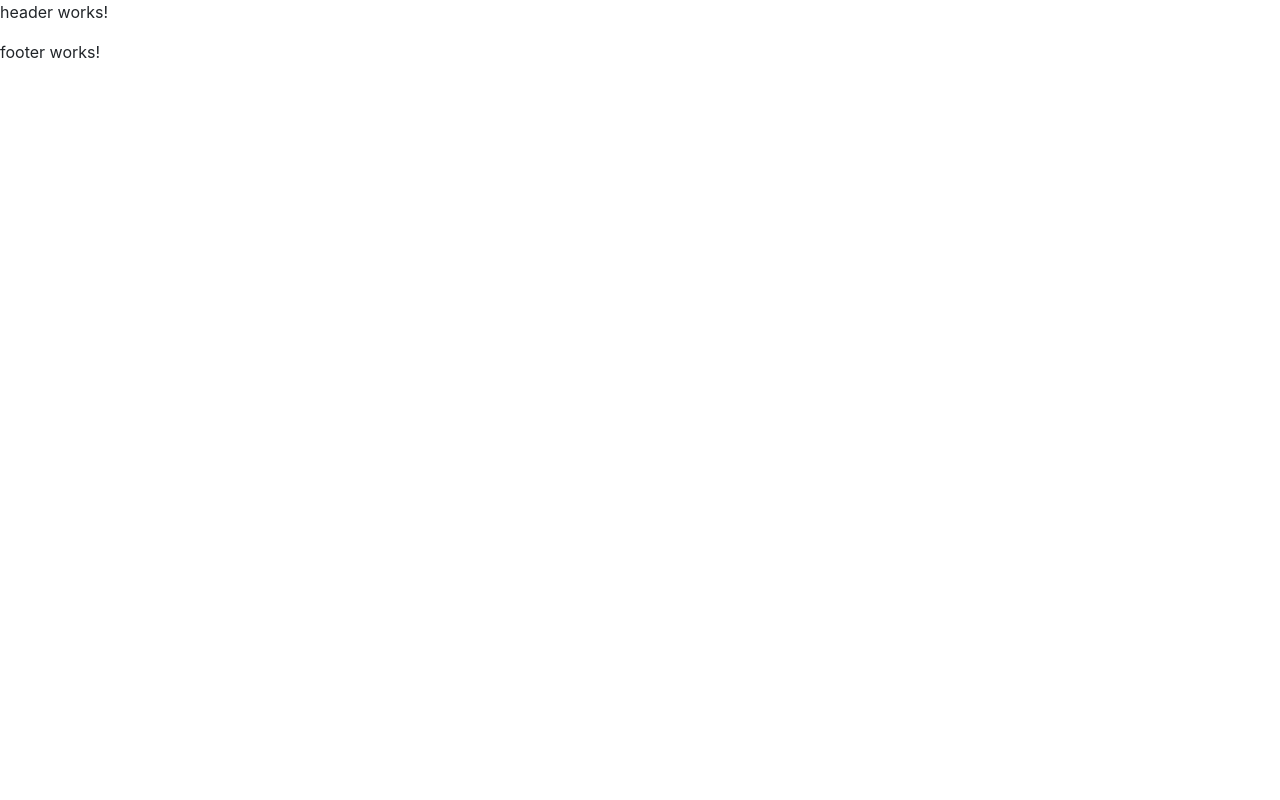
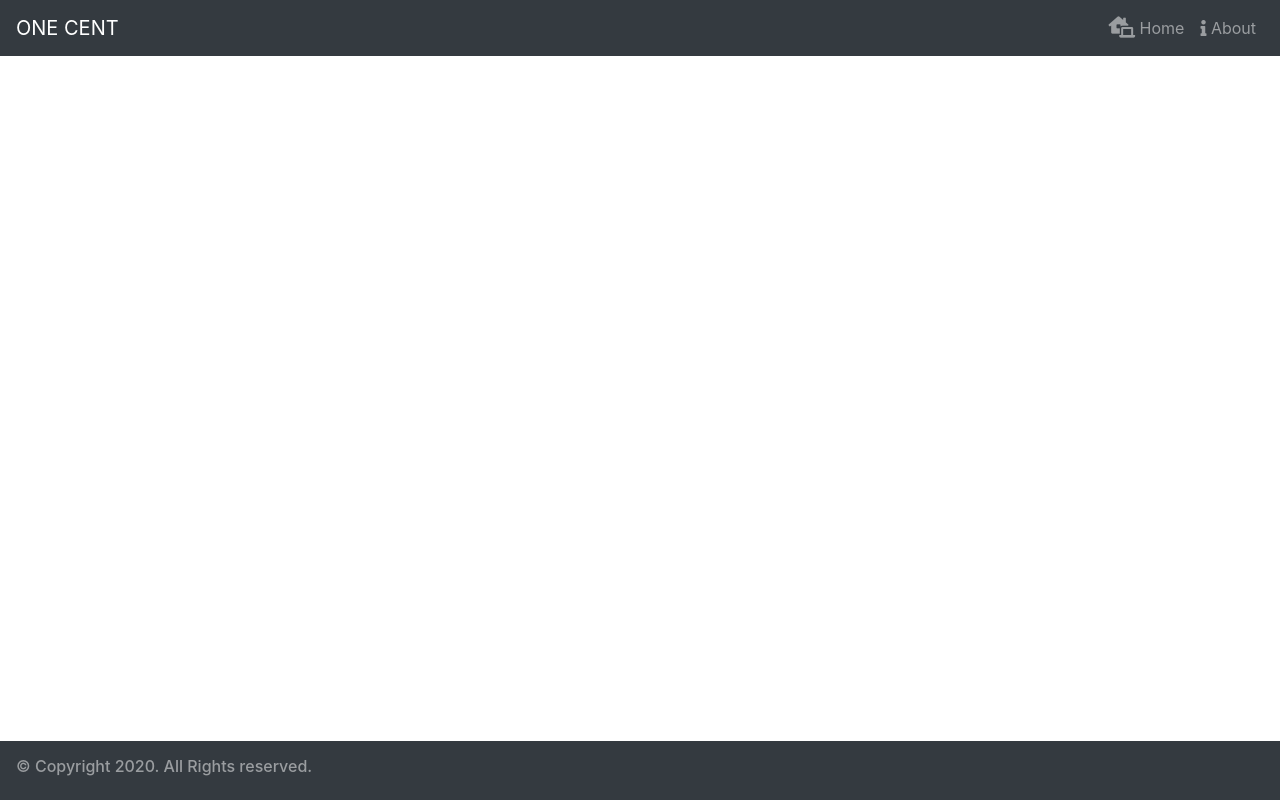
Before and after one commit to hanhan9334/team1c, an Angular app in the folder client/: page / in a window 1280 px wide. Built offline with nearby package versions, Linux system fonts and the light colour scheme.

Commit message:
Added nav and Fototer

```diff
--- a/client/src/app/partials/footer/footer.component.html
+++ b/client/src/app/partials/footer/footer.component.html
@@ -1 +1,6 @@
-<p>footer works!</p>
+  <!-- Bottom Nav -->
+  <footer>
+    <nav class="navbar fixed-bottom navbar-dark bg-dark">
+      <h6 class="display-6 navbar-text">&copy; Copyright 2020. All Rights reserved.</h6>
+    </nav>
+  </footer>
--- a/client/src/app/partials/header/header.component.html
+++ b/client/src/app/partials/header/header.component.html
@@ -1 +1,28 @@
-<p>header works!</p>
+<!-- Hyunjune Shin 301099013 2020-10-20 -->
+<!-- Nav Bar content -->
+<!-- main nav -->
+
+<nav class="navbar navbar-expand-lg navbar-dark bg-dark">
+    <a class="navbar-brand" href="#">ONE CENT</a>
+    <button class="navbar-toggler" type="button" data-toggle="collapse" data-target="#navbarSupportedContent"
+        aria-controls="navbarSupportedContent" aria-expanded="false" aria-label="Toggle navigation">
+        <span class="navbar-toggler-icon"></span>
+    </button>
+
+    <div class="collapse navbar-collapse" id="navbarSupportedContent">
+        <ul class="navbar-nav ml-auto">
+
+            <li class="nav-item">
+                <a class="nav-link" href="#"><i class="fas fa-lg fa-laptop-house"></i> Home</a>
+            </li>
+
+            <li class="nav-item">
+
+                <a class="nav-link" href="#"><i class="fas fa-info"></i> About</a>
+            </li>
+            <!-- COULD ADD MORE-->
+
+        </ul>
+
+    </div>
+</nav>
```
